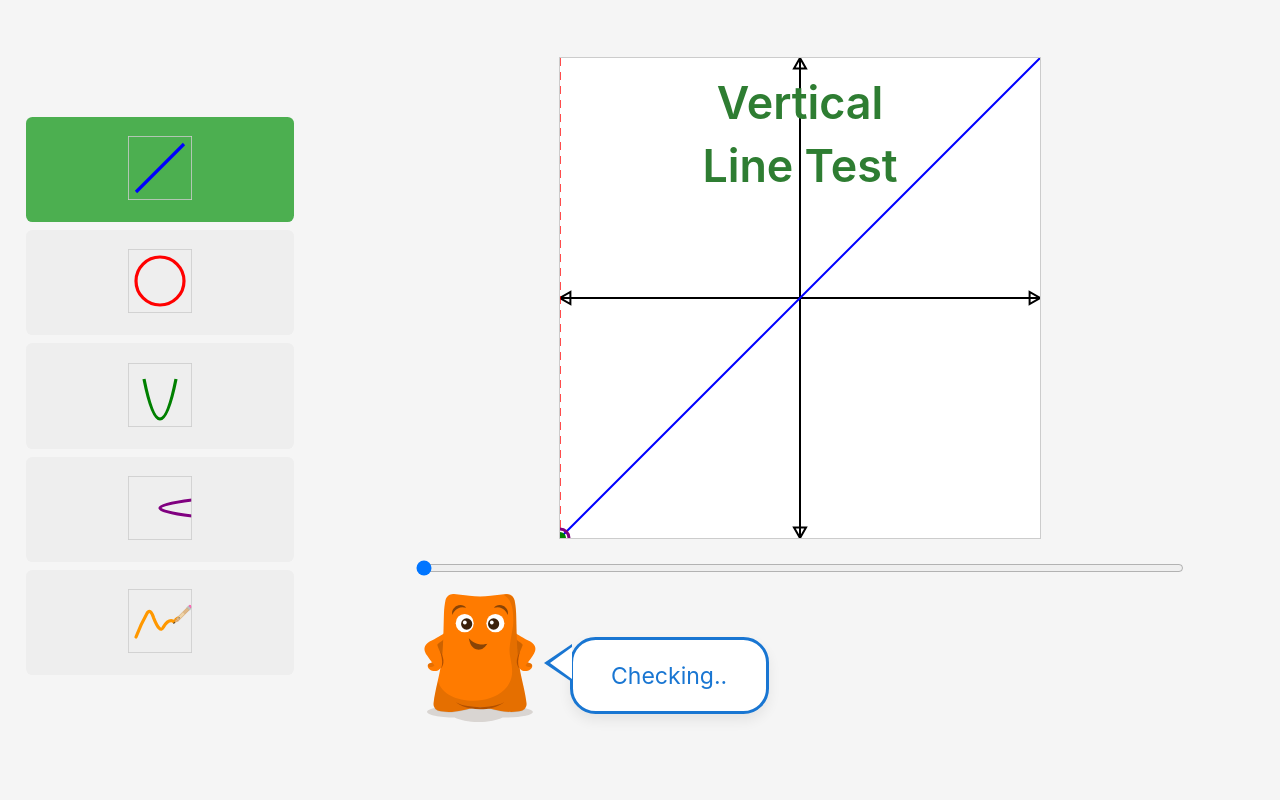
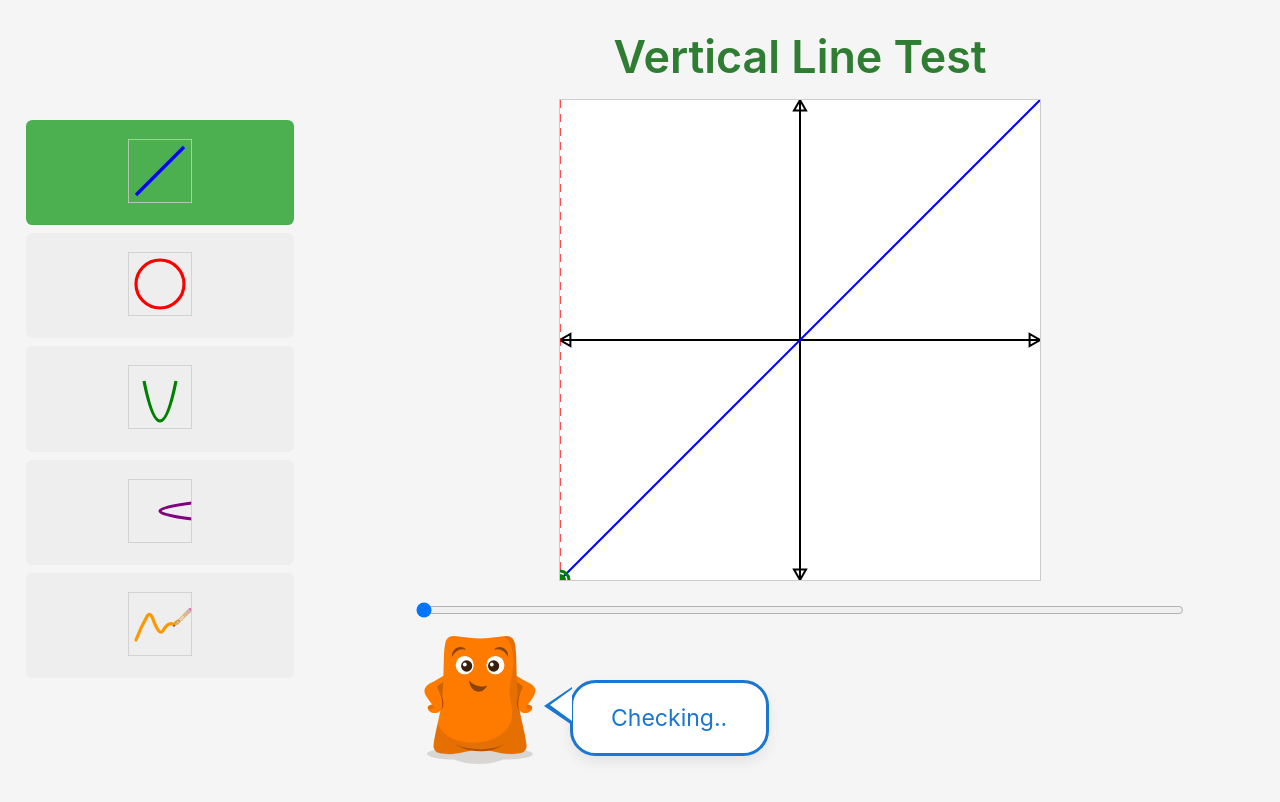
Before and after one commit to Content-Interactives/Vertical_Line_Test, a React (Vite) app: page / in a window 1280 px wide. Shown: the top 802 px of the page. Built offline with nearby package versions, Linux system fonts and the light colour scheme.

Commit message:
added green circle highlight rather than purple circle highlight

```diff
--- a/src/App-refactored.tsx
+++ b/src/App-refactored.tsx
@@ -18,7 +18,7 @@ function GraphTitle() {
   return (
     <div style={{
       position: 'absolute',
-      top: -50,
+      top: '10px',
       left: '50%',
       transform: 'translateX(-50%)',
       fontSize: '3.5vw',
--- a/src/App.tsx
+++ b/src/App.tsx
@@ -81,14 +81,11 @@ function FlexiSliderColumn({ flexiImg, verticalLineX, handleSliderChange, slider
 function GraphTitle() {
   return (
     <div style={{
-      position: 'absolute',
-      top: '10px',
-      left: '50%',
-      transform: 'translateX(-50%)',
+      textAlign: 'center',
       fontSize: '3.5vw',
       fontWeight: 600,
       color: '#2e7d32',
-      zIndex: 10,
+      marginBottom: '2vh',
       pointerEvents: 'none'
     }}>
       Vertical Line Test
@@ -100,10 +97,35 @@ function App() {
   const [showTitle, setShowTitle] = useState(false);
   const [fadeOut, setFadeOut] = useState(false);
   const [selectedAnimation, setSelectedAnimation] = useState('line');
-  const [verticalLineX, setVerticalLineX] = useState(250); // default to center
+  const [verticalLineX, setVerticalLineX] = useState(0); // default to center
   const [sliderDisabled, setSliderDisabled] = useState(false);
   const [hasDrawing, setHasDrawing] = useState(false);
   const [isActivelyDrawing, setIsActivelyDrawing] = useState(false);
+
+  // Stable canvas size to prevent mobile viewport change resets
+  const [canvasSize, setCanvasSize] = useState(() => Math.min(window.innerWidth * 0.6, window.innerHeight * 0.6));
+
+  // Only update canvas size on intentional resize, not mobile browser events
+  useEffect(() => {
+    let resizeTimeout: NodeJS.Timeout;
+    const handleResize = () => {
+      // Debounce resize events to avoid mobile browser chrome showing/hiding
+      clearTimeout(resizeTimeout);
+      resizeTimeout = setTimeout(() => {
+        const newSize = Math.min(window.innerWidth * 0.6, window.innerHeight * 0.6);
+        // Only update if the change is significant (more than 50px) to avoid mobile browser UI changes
+        if (Math.abs(newSize - canvasSize) > 50) {
+          setCanvasSize(newSize);
+        }
+      }, 300);
+    };
+
+    window.addEventListener('resize', handleResize);
+    return () => {
+      window.removeEventListener('resize', handleResize);
+      clearTimeout(resizeTimeout);
+    };
+  }, [canvasSize]);
 
   const handleAnimationComplete = () => {
     setShowTitle(true);
@@ -124,6 +146,11 @@ function App() {
     const newX = Number(e.target.value);
     setVerticalLineX(newX);
 
+    // If user moves slider, clear any previous failed state (manual reset)
+    if (sliderDisabled) {
+      setSliderDisabled(false);
+    }
+
     // For draw mode, the intersection logic is handled by the DrawFunction component
     if (selectedAnimation === 'draw') {
       return;
@@ -132,7 +159,7 @@ function App() {
     // Find the selected animation
     const selectedAnim = allAnimations.find(anim => anim.key === selectedAnimation);
     if (selectedAnim && selectedAnim.getIntersection) {
-      const ys = selectedAnim.getIntersection(newX, 500, 500); // use your width/height
+      const ys = selectedAnim.getIntersection(newX, canvasSize, canvasSize); // use dynamic canvas size
       setSliderDisabled(ys.length >= 2);
     }
   };
@@ -147,10 +174,14 @@ function App() {
   };
 
   useEffect(() => {
-    setSliderDisabled(false);
-    setVerticalLineX(0); // <-- Set to 0 for the left side
-    setHasDrawing(false); // Reset drawing state when changing animations
-    setIsActivelyDrawing(false); // Reset actively drawing state
+    // Only reset drawing state when changing TO/FROM draw mode, not between other animations
+    if (selectedAnimation === 'draw') {
+      setHasDrawing(false);
+      setIsActivelyDrawing(false);
+    }
+    // Don't automatically reset slider position or disabled state - let user see the failure
+    // setSliderDisabled(false);  // Removed - keep failed state visible
+    // setVerticalLineX(0);       // Removed - keep line position
   }, [selectedAnimation]);
 
   const isAtEnd = verticalLineX === 500;
@@ -170,6 +201,7 @@ function App() {
       />
       <div style={{ flex: 1 }}>
         <header className="App-header">
+          <GraphTitle />
           <div style={{
             display: 'flex',
             flexDirection: 'column',
@@ -178,19 +210,18 @@ function App() {
             height: '60vh',
             position: 'relative'
           }}>
-            <GraphTitle />
             {selectedAnimation === 'draw' ? (
               <DrawFunction
                 verticalLineX={verticalLineX}
                 onIntersectionChange={handleDrawIntersectionChange}
                 onDrawingStateChange={handleDrawingStateChange}
-                width={Math.min(window.innerWidth * 0.6, window.innerHeight * 0.6)}
-                height={Math.min(window.innerWidth * 0.6, window.innerHeight * 0.6)}
+                width={canvasSize}
+                height={canvasSize}
               />
             ) : (
               <GraphCanvas
-                width={Math.min(window.innerWidth * 0.6, window.innerHeight * 0.6)}
-                height={Math.min(window.innerWidth * 0.6, window.innerHeight * 0.6)}
+                width={canvasSize}
+                height={canvasSize}
                 selectedAnimation={selectedAnimation}
                 verticalLineX={verticalLineX}
                 verticalLineTestActive={true}
--- a/src/components/animations/verticalLineTest.ts
+++ b/src/components/animations/verticalLineTest.ts
@@ -53,7 +53,7 @@ export function drawIntersectionDot(
   ctx.save();
   ctx.beginPath();
   ctx.arc(x, y, dotRadius + 3, 0, 2 * Math.PI);
-  ctx.strokeStyle = 'purple';
+  ctx.strokeStyle = 'green';
   ctx.lineWidth = 3;
   ctx.stroke();
   ctx.restore();
```
Also changed, not shown: src/components/DrawFunction.tsx (+5 -1 lines).
